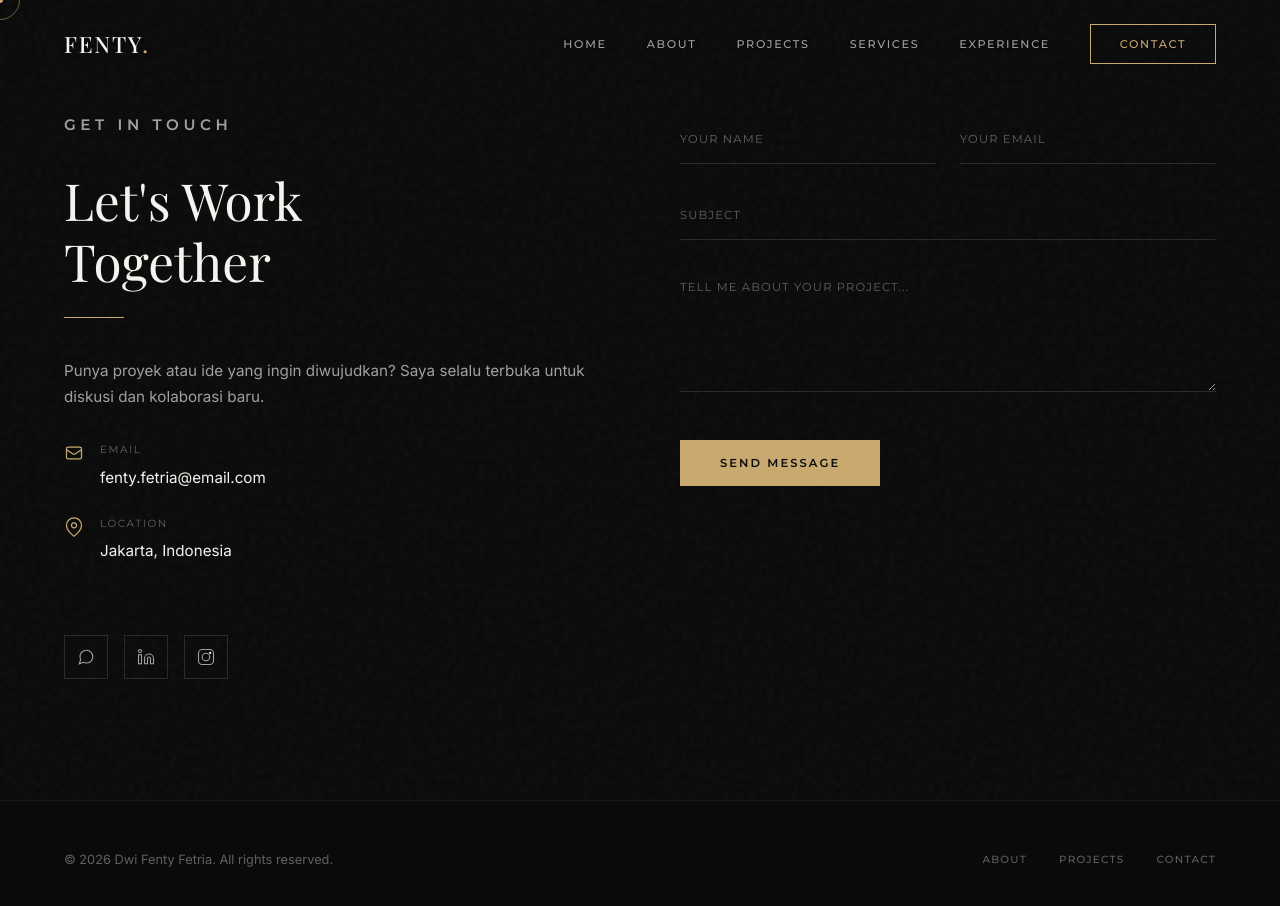
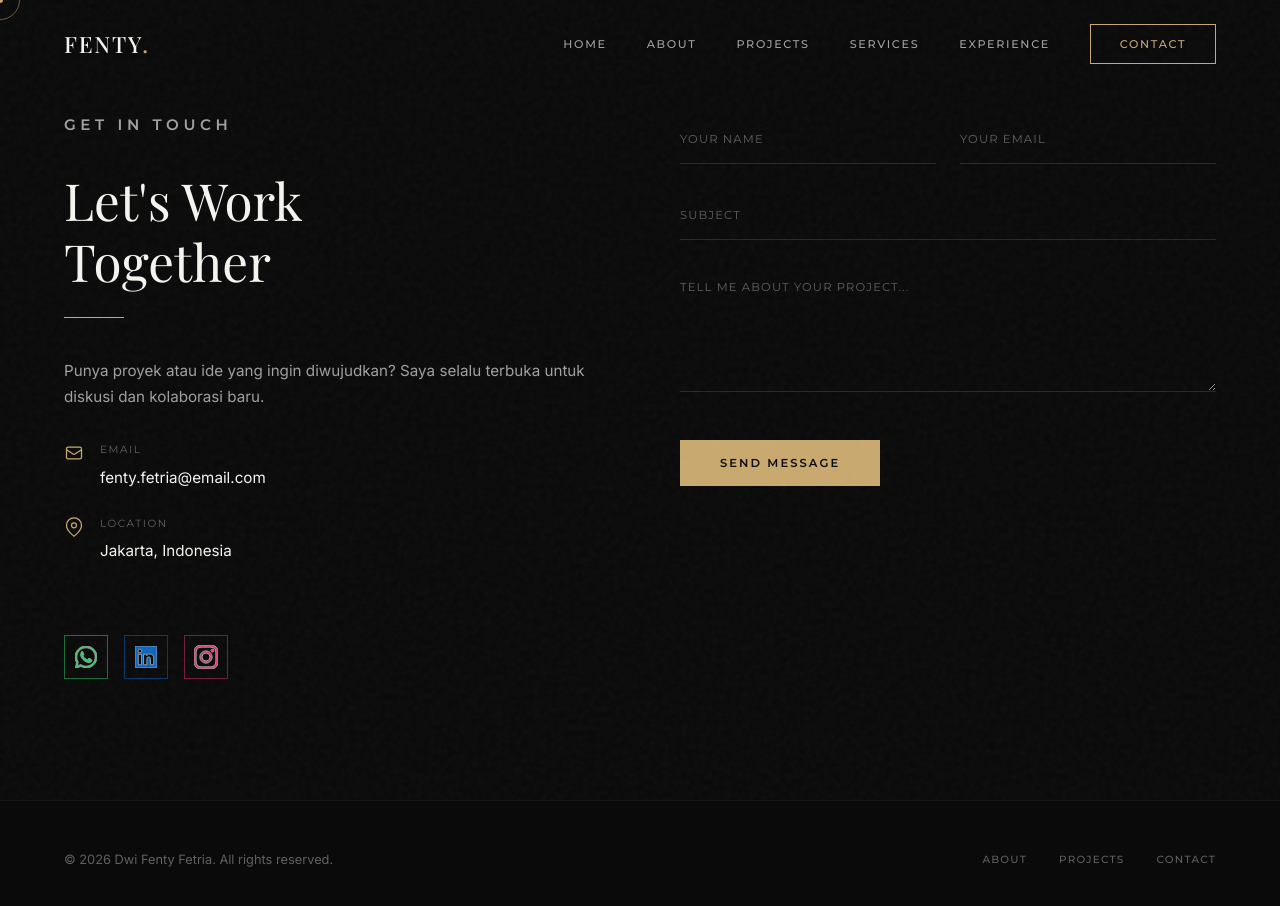
Before and after one commit to imamabdurrahmann/portfolio-fenty-next, a Next.js app: page /contact in a window 1280 px wide. Shown: the top 906 px of the page. Built offline with nearby package versions, Linux system fonts and the light colour scheme; a web font is replaced by a local one.

Commit message:
fix: update social icons to authentic brand colored SVGs

```diff
--- a/src/app/contact/page.tsx
+++ b/src/app/contact/page.tsx
@@ -72,14 +72,14 @@ export default function Contact() {
           </div>
 
           <div className="contact-social reveal reveal-delay-4">
-            <a href="https://wa.me/6285366544375" target="_blank" rel="noreferrer" className="social-link" aria-label="WhatsApp">
-              <svg viewBox="0 0 24 24" fill="none" strokeWidth="1.5" stroke="currentColor"><path d="M21 11.5a8.38 8.38 0 01-.9 3.8 8.5 8.5 0 01-7.6 4.7 8.38 8.38 0 01-3.8-.9L3 21l1.9-5.7a8.38 8.38 0 01-.9-3.8 8.5 8.5 0 014.7-7.6 8.38 8.38 0 013.8-.9h.5a8.48 8.48 0 018 8v.5z"/></svg>
+            <a href="https://wa.me/6285366544375" target="_blank" rel="noreferrer" className="social-link whatsapp" aria-label="WhatsApp">
+              <svg viewBox="0 0 24 24" fill="currentColor" stroke="none" style={{ width: '22px', height: '22px' }}><path d="M12.031 0C5.385 0 0 5.385 0 12.031c0 2.12.553 4.148 1.604 5.946L.518 24l6.237-1.636C8.5 23.36 10.237 24 12.031 24c6.646 0 12.031-5.385 12.031-12.031S18.677 0 12.031 0zm0 22c-1.846 0-3.642-.497-5.228-1.44l-.375-.224-3.88 1.018 1.036-3.784-.246-.391A9.957 9.957 0 012 12.031C2 6.51 6.51 2 12.031 2 17.55 2 22 6.51 22 12.031 22 17.55 17.55 22 12.031 22zm5.518-7.536c-.302-.152-1.785-.882-2.063-.984-.277-.101-.48-.152-.681.152-.202.304-.783.984-.96 1.186-.176.202-.353.228-.655.076-.302-.152-1.275-.47-2.428-1.5-1.012-.904-1.696-2.02-1.898-2.324-.202-.304-.022-.468.129-.62.136-.137.302-.354.453-.532.152-.177.202-.304.302-.506.101-.202.051-.38-.025-.532-.076-.152-.681-1.644-.933-2.253-.245-.591-.496-.511-.681-.52-.176-.01-.378-.01-.58-.01-.202 0-.53.076-.807.38C6.98 7.37 6.173 8.13 6.173 9.674c0 1.545.832 3.038.948 3.19.116.152 2.176 3.32 5.27 4.582.736.3 1.31.48 1.76.613.738.22 1.41.188 1.942.114.6-.084 1.785-.73 2.037-1.434.252-.704.252-1.308.176-1.434-.076-.126-.277-.202-.58-.354z"/></svg>
             </a>
-            <a href="https://www.linkedin.com/in/dwi-fenty-fetria-755543407/" target="_blank" rel="noreferrer" className="social-link" aria-label="LinkedIn">
-              <svg viewBox="0 0 24 24" fill="none" strokeWidth="1.5" stroke="currentColor"><path d="M16 8a6 6 0 016 6v7h-4v-7a2 2 0 00-4 0v7h-4v-7a6 6 0 016-6z" /><rect x="2" y="9" width="4" height="12" /><circle cx="4" cy="4" r="2" /></svg>
+            <a href="https://www.linkedin.com/in/dwi-fenty-fetria-755543407/" target="_blank" rel="noreferrer" className="social-link linkedin" aria-label="LinkedIn">
+              <svg viewBox="0 0 24 24" fill="currentColor" stroke="none" style={{ width: '22px', height: '22px' }}><path d="M20.447 20.452h-3.554v-5.569c0-1.328-.027-3.037-1.852-3.037-1.853 0-2.136 1.445-2.136 2.939v5.667H9.351V9h3.414v1.561h.046c.477-.9 1.637-1.85 3.37-1.85 3.601 0 4.267 2.37 4.267 5.455v6.286zM5.337 7.433a2.062 2.062 0 01-2.063-2.065 2.064 2.064 0 112.063 2.065zM7.119 20.452H3.554V9h3.565v11.452zM22.225 0H1.771C.792 0 0 .774 0 1.729v20.542C0 23.227.792 24 1.771 24h20.451C23.2 24 24 23.227 24 22.271V1.729C24 .774 23.2 0 22.222 0h.003z"/></svg>
             </a>
-            <a href="#" className="social-link" aria-label="Instagram">
-              <svg viewBox="0 0 24 24" fill="none" strokeWidth="1.5" stroke="currentColor"><rect x="2" y="2" width="20" height="20" rx="5" /><circle cx="12" cy="12" r="5" /><circle cx="17.5" cy="6.5" r="1.5" fill="currentColor" stroke="none" /></svg>
+            <a href="https://www.instagram.com/dwifentyfetria" target="_blank" rel="noreferrer" className="social-link instagram" aria-label="Instagram">
+              <svg viewBox="0 0 24 24" fill="currentColor" stroke="none" style={{ width: '24px', height: '24px' }}><path d="M12 2.163c3.204 0 3.584.012 4.85.07 3.252.148 4.771 1.691 4.919 4.919.058 1.265.069 1.645.069 4.849 0 3.205-.012 3.584-.069 4.849-.149 3.225-1.664 4.771-4.919 4.919-1.266.058-1.644.07-4.85.07-3.204 0-3.584-.012-4.849-.07-3.26-.149-4.771-1.699-4.919-4.92-.058-1.265-.07-1.644-.07-4.849 0-3.204.013-3.583.07-4.849.149-3.227 1.664-4.771 4.919-4.919 1.266-.057 1.645-.069 4.849-.069zM12 0C8.741 0 8.333.014 7.053.072 2.695.272.273 2.69.073 7.052.014 8.333 0 8.741 0 12c0 3.259.014 3.668.072 4.948.2 4.358 2.618 6.78 6.98 6.98C8.333 23.986 8.741 24 12 24c3.259 0 3.668-.014 4.948-.072 4.354-.2 6.782-2.618 6.979-6.98.059-1.28.073-1.689.073-4.948 0-3.259-.014-3.667-.072-4.947-.196-4.354-2.617-6.78-6.979-6.98C15.668.014 15.259 0 12 0zm0 5.838a6.162 6.162 0 100 12.324 6.162 6.162 0 000-12.324zM12 16a4 4 0 110-8 4 4 0 010 8zm6.406-11.845a1.44 1.44 0 100 2.881 1.44 1.44 0 000-2.881z"/></svg>
             </a>
           </div>
         </div>
--- a/src/app/globals.css
+++ b/src/app/globals.css
@@ -433,6 +433,16 @@ input, textarea { border: none; outline: none; font-family: inherit; cursor: non
   color: var(--text-secondary); transition: var(--transition);
 }
 .skill-tag:hover { border-color: var(--accent); color: var(--accent); }
+.social-link {
+  width: 50px; height: 50px; display: flex; justify-content: center; align-items: center;
+  border: 1px solid var(--border); border-radius: 0; color: var(--text-primary); transition: var(--transition);
+}
+.social-link.whatsapp { color: #25D366; border-color: rgba(37,211,102,0.5); }
+.social-link.whatsapp:hover { background: #25D366; color: #fff; border-color: #25D366; }
+.social-link.linkedin { color: #0A66C2; border-color: rgba(10,102,194,0.5); }
+.social-link.linkedin:hover { background: #0A66C2; color: #fff; border-color: #0A66C2; }
+.social-link.instagram { color: #E1306C; border-color: rgba(225,48,108,0.5); }
+.social-link.instagram:hover { background: #E1306C; color: #fff; border-color: #E1306C; }
 
 /* ===== CONTACT ===== */
 .contact { background: var(--bg-secondary); }
--- a/src/components/ClientLayout.tsx
+++ b/src/components/ClientLayout.tsx
@@ -112,14 +112,14 @@ export default function ClientLayout({ children }: { children: React.ReactNode }
             <span className="mobile-nav-title">Let's Connect</span>
             <a href="mailto:fenty.fetria@email.com" style={{ textTransform: 'lowercase', letterSpacing: '0.05em' }}>fenty.fetria@email.com</a>
             <div className="mobile-nav-socials">
-              <a href="https://wa.me/6285366544375" target="_blank" rel="noreferrer" aria-label="WhatsApp">
-                <svg viewBox="0 0 24 24" fill="none" stroke="currentColor" strokeWidth="1.5"><path d="M21 11.5a8.38 8.38 0 01-.9 3.8 8.5 8.5 0 01-7.6 4.7 8.38 8.38 0 01-3.8-.9L3 21l1.9-5.7a8.38 8.38 0 01-.9-3.8 8.5 8.5 0 014.7-7.6 8.38 8.38 0 013.8-.9h.5a8.48 8.48 0 018 8v.5z"/></svg>
+              <a href="https://wa.me/6285366544375" target="_blank" rel="noreferrer" aria-label="WhatsApp" style={{ color: '#25D366' }}>
+                <svg viewBox="0 0 24 24" fill="currentColor" stroke="none"><path d="M12.031 0C5.385 0 0 5.385 0 12.031c0 2.12.553 4.148 1.604 5.946L.518 24l6.237-1.636C8.5 23.36 10.237 24 12.031 24c6.646 0 12.031-5.385 12.031-12.031S18.677 0 12.031 0zm0 22c-1.846 0-3.642-.497-5.228-1.44l-.375-.224-3.88 1.018 1.036-3.784-.246-.391A9.957 9.957 0 012 12.031C2 6.51 6.51 2 12.031 2 17.55 2 22 6.51 22 12.031 22 17.55 17.55 22 12.031 22zm5.518-7.536c-.302-.152-1.785-.882-2.063-.984-.277-.101-.48-.152-.681.152-.202.304-.783.984-.96 1.186-.176.202-.353.228-.655.076-.302-.152-1.275-.47-2.428-1.5-1.012-.904-1.696-2.02-1.898-2.324-.202-.304-.022-.468.129-.62.136-.137.302-.354.453-.532.152-.177.202-.304.302-.506.101-.202.051-.38-.025-.532-.076-.152-.681-1.644-.933-2.253-.245-.591-.496-.511-.681-.52-.176-.01-.378-.01-.58-.01-.202 0-.53.076-.807.38C6.98 7.37 6.173 8.13 6.173 9.674c0 1.545.832 3.038.948 3.19.116.152 2.176 3.32 5.27 4.582.736.3 1.31.48 1.76.613.738.22 1.41.188 1.942.114.6-.084 1.785-.73 2.037-1.434.252-.704.252-1.308.176-1.434-.076-.126-.277-.202-.58-.354z"/></svg>
               </a>
-              <a href="https://www.linkedin.com/in/dwi-fenty-fetria-755543407/" target="_blank" rel="noreferrer" aria-label="LinkedIn">
-                <svg viewBox="0 0 24 24" fill="none" stroke="currentColor" strokeWidth="1.5"><path d="M16 8a6 6 0 016 6v7h-4v-7a2 2 0 00-4 0v7h-4v-7a6 6 0 016-6z" /><rect x="2" y="9" width="4" height="12" /><circle cx="4" cy="4" r="2" /></svg>
+              <a href="https://www.linkedin.com/in/dwi-fenty-fetria-755543407/" target="_blank" rel="noreferrer" aria-label="LinkedIn" style={{ color: '#0A66C2' }}>
+                <svg viewBox="0 0 24 24" fill="currentColor" stroke="none"><path d="M20.447 20.452h-3.554v-5.569c0-1.328-.027-3.037-1.852-3.037-1.853 0-2.136 1.445-2.136 2.939v5.667H9.351V9h3.414v1.561h.046c.477-.9 1.637-1.85 3.37-1.85 3.601 0 4.267 2.37 4.267 5.455v6.286zM5.337 7.433a2.062 2.062 0 01-2.063-2.065 2.064 2.064 0 112.063 2.065zM7.119 20.452H3.554V9h3.565v11.452zM22.225 0H1.771C.792 0 0 .774 0 1.729v20.542C0 23.227.792 24 1.771 24h20.451C23.2 24 24 23.227 24 22.271V1.729C24 .774 23.2 0 22.222 0h.003z"/></svg>
               </a>
-              <a href="#" aria-label="Instagram">
-                <svg viewBox="0 0 24 24" fill="none" stroke="currentColor" strokeWidth="1.5"><rect x="2" y="2" width="20" height="20" rx="5" /><circle cx="12" cy="12" r="5" /><circle cx="17.5" cy="6.5" r="1.5" fill="currentColor" stroke="none" /></svg>
+              <a href="https://www.instagram.com/dwifentyfetria" target="_blank" rel="noreferrer" aria-label="Instagram" style={{ color: '#E1306C' }}>
+                <svg viewBox="0 0 24 24" fill="currentColor" stroke="none"><path d="M12 2.163c3.204 0 3.584.012 4.85.07 3.252.148 4.771 1.691 4.919 4.919.058 1.265.069 1.645.069 4.849 0 3.205-.012 3.584-.069 4.849-.149 3.225-1.664 4.771-4.919 4.919-1.266.058-1.644.07-4.85.07-3.204 0-3.584-.012-4.849-.07-3.26-.149-4.771-1.699-4.919-4.92-.058-1.265-.07-1.644-.07-4.849 0-3.204.013-3.583.07-4.849.149-3.227 1.664-4.771 4.919-4.919 1.266-.057 1.645-.069 4.849-.069zM12 0C8.741 0 8.333.014 7.053.072 2.695.272.273 2.69.073 7.052.014 8.333 0 8.741 0 12c0 3.259.014 3.668.072 4.948.2 4.358 2.618 6.78 6.98 6.98C8.333 23.986 8.741 24 12 24c3.259 0 3.668-.014 4.948-.072 4.354-.2 6.782-2.618 6.979-6.98.059-1.28.073-1.689.073-4.948 0-3.259-.014-3.667-.072-4.947-.196-4.354-2.617-6.78-6.979-6.98C15.668.014 15.259 0 12 0zm0 5.838a6.162 6.162 0 100 12.324 6.162 6.162 0 000-12.324zM12 16a4 4 0 110-8 4 4 0 010 8zm6.406-11.845a1.44 1.44 0 100 2.881 1.44 1.44 0 000-2.881z"/></svg>
               </a>
             </div>
           </div>
```
